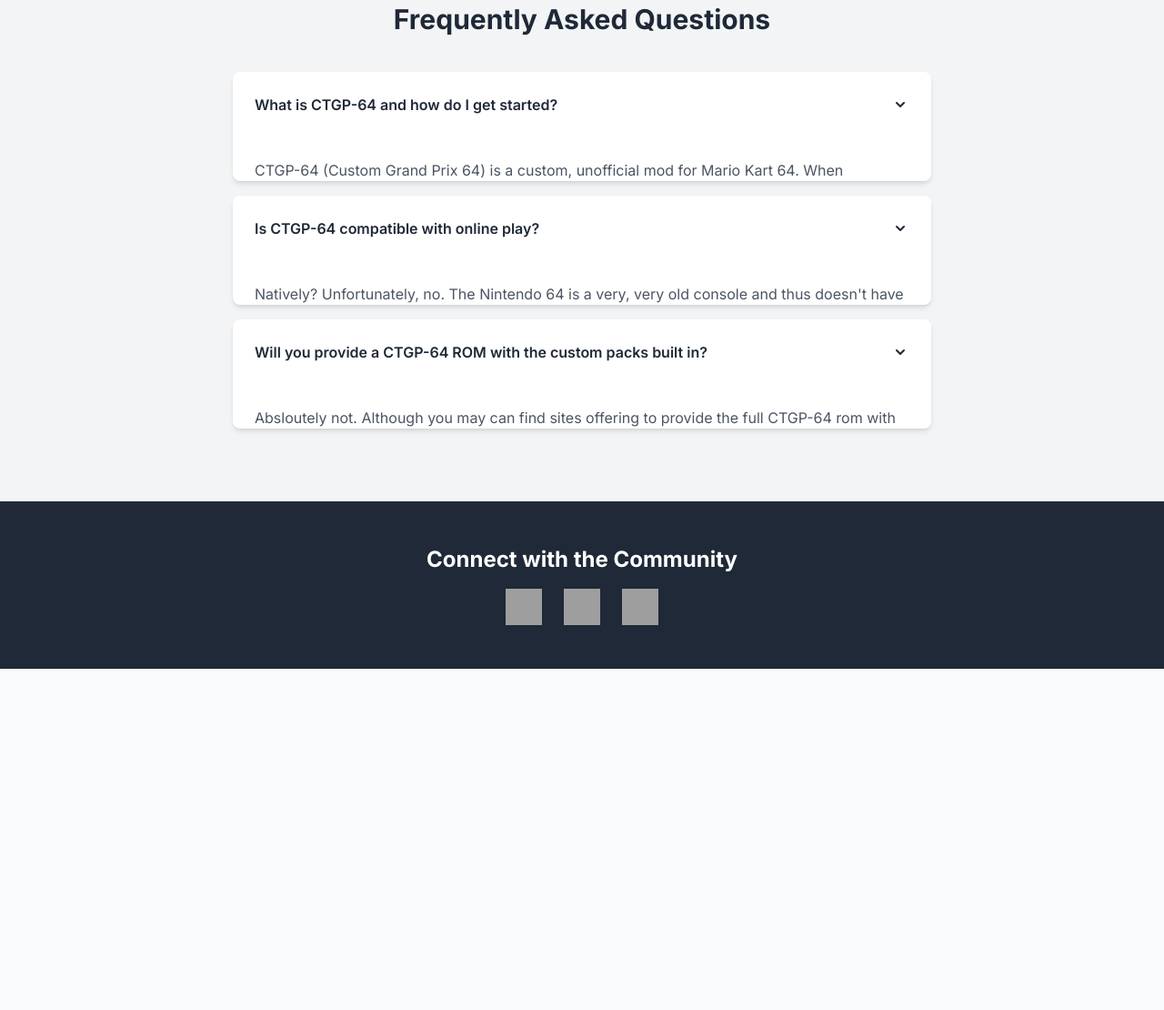
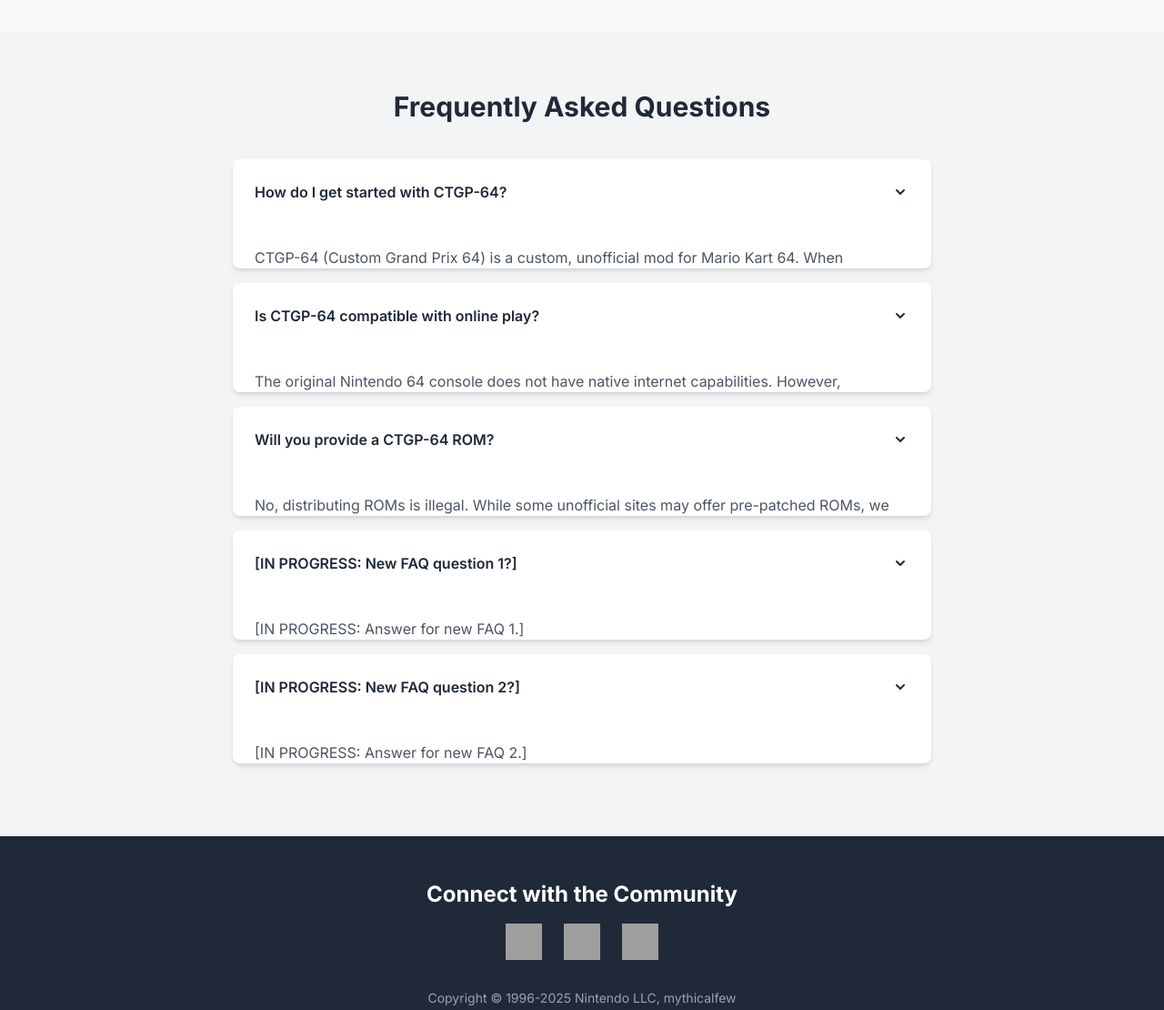
Before and after one commit to mythicalfew/ctgp-64.github.io, a plain HTML site: page index.html in a window 1280 px wide. Shown: the part 1545-2655 px from the top of the page at 91% size. Before the commit the page ends 2280 px from the top, so only its background shows below. Drawn offline with nearby package versions, Linux system fonts and the light colour scheme; grey boxes are pictures that could not be loaded.

Commit message:
Update index.html

```diff
--- a/index.html
+++ b/index.html
@@ -5,6 +5,10 @@
     <meta charset="UTF-8">
     <meta name="viewport" content="width=device-width, initial-scale=1.0">
     <title>CTGP-64 - Mario Kart 64 Mod Pack</title>
+        <!-- SEO: Meta description for search engine results. -->
+    <meta name="description" content="Explore CTGP-64, a custom unofficial mod for Mario Kart 64, featuring over 20 new tracks and quality-of-life upgrades.">
+    <!-- SEO: Keywords to help search engines understand the page content. -->
+    <meta name="keywords" content="CTGP-64, Mario Kart 64, MK64, custom tracks, mod, custom grand prix, Nintendo 64, N64, mythicalfew">
     <!-- Favicon: The small icon that appears in the browser tab. -->
     <link rel="icon" type="image/svg+xml" href="https://raw.githubusercontent.com/mythicalfew/ctgp64site/refs/heads/main/ctgpicon.svg">
     <!-- Tailwind CSS: This is a styling framework that uses utility classes to quickly build designs. We're loading it from a CDN (Content Delivery Network). -->
@@ -28,6 +32,60 @@
             transition: max-height 0.5s ease-in;
         }
     </style>
+</head>
+<body class="bg-gray-50 text-gray-800">
+       /* This imports the 'Inter' font from Google Fonts. */
+        @import url('https://fonts.googleapis.com/css2?family=Inter:wght@400;600;700&display=swap');
+        body {
+            font-family: 'Inter', sans-serif;
+        }
+        /* Custom CSS for accordion behavior. */
+        /* The `max-height: 0` and `overflow: hidden` properties hide the content initially. */
+        .accordion-content {
+            max-height: 0;
+            overflow: hidden;
+            transition: max-height 0.3s ease-out; /* This creates a smooth animation when the accordion opens/closes. */
+        }
+        /* The `open` class is added by the JavaScript when the button is clicked, revealing the content. */
+        .accordion-content.open {
+            max-height: 500px; /* This value should be large enough to contain all your content. */
+            transition: max-height 0.5s ease-in;
+        }
+    </style>
+
+    <!-- SEO: JSON-LD Structured Data for FAQ. This helps search engines display your FAQs directly in the search results as rich snippets. -->
+    <script type="application/ld+json">
+    {
+      "@context": "https://schema.org",
+      "@type": "FAQPage",
+      "mainEntity": [
+        {
+          "@type": "Question",
+          "name": "How do I get started with CTGP-64?",
+          "acceptedAnswer": {
+            "@type": "Answer",
+            "text": "CTGP-64 (Custom Grand Prix 64) is a custom, unofficial mod for Mario Kart 64. When released, you will need a legitimate Mario Kart 64 ROM to patch it with. The website will provide a patching utility for this purpose."
+          }
+        },
+        {
+          "@type": "Question",
+          "name": "Is CTGP-64 compatible with online play?",
+          "acceptedAnswer": {
+            "@type": "Answer",
+            "text": "The original Nintendo 64 console does not have native internet capabilities. However, emulators can utilize a feature called 'Netplay' to enable online multiplayer. You can find more information about Netplay and how to set it up on the Play64 Netplay plugin page."
+          }
+        },
+        {
+          "@type": "Question",
+          "name": "Will you provide a CTGP-64 ROM?",
+          "acceptedAnswer": {
+            "@type": "Answer",
+            "text": "No, distributing ROMs is illegal. While some unofficial sites may offer pre-patched ROMs, we do not endorse this practice. We recommend using a legitimate copy of Mario Kart 64 that you have dumped yourself."
+          }
+        }
+      ]
+    }
+    </script>
 </head>
 <body class="bg-gray-50 text-gray-800">
 
@@ -74,10 +132,11 @@
             </div>
             <div class="prose max-w-none">
                 <p>
-                    CTGP-64 (short for Custom Grand Prix 64) is a mod and rom hack for the 1996 video game Mario Kart 64 by Nintendo. When complete, it will add 20 new tracks, with new remixes from newer games as well as original tracks created by me
+                    CTGP-64 (Custom Grand Prix 64) is an unofficial custom mod for the classic Nintendo game, Mario Kart 64. When complete, the mod will add over 20 new tracks, including remixes from newer games and original creations.
                 </p>
                 <p>
-                    Inspired by the likes of MK64AU, CTGP-R & CTGP-7, CTGP-64 will feature many quality of life upgrades as well. As of this moment, it is currently in development and no demos/official release is avaliable yet. I'm looking for a 2026 release, however.
+                    Inspired by popular mods like MK64AU, CTGP-R, and CTGP-7, CTGP-64 is designed to bring many quality-of-life upgrades to the game. The project is currently in development with a target release date in 2026. No official demos or releases are available yet.
+                </p>
             </div>
         </div>
     </section>
@@ -106,7 +165,7 @@
             <div class="bg-white rounded-lg shadow-md mb-4 overflow-hidden">
                 <!-- `accordion-header` is the button that a user clicks. -->
                 <button class="accordion-header w-full flex justify-between items-center p-6 font-semibold text-left focus:outline-none transition-colors duration-300 hover:bg-gray-50">
-                    <span>What is CTGP-64 and how do I get started?</span>
+                    <span>How do I get started with CTGP-64?</span>
                     <!-- This SVG icon acts as an arrow that rotates when clicked. -->
                     <svg class="w-5 h-5 transform transition-transform duration-300" viewBox="0 0 20 20" fill="currentColor">
                         <path fill-rule="evenodd" d="M5.293 7.293a1 1 0 011.414 0L10 10.586l3.293-3.293a1 1 0 111.414 1.414l-4 4a1 1 0 01-1.414 0l-4-4a1 1 0 010-1.414z" clip-rule="evenodd" />
@@ -114,7 +173,7 @@
                 </button>
                 <!-- `accordion-content` is the hidden section that appears when the button is clicked. -->
                 <div class="accordion-content p-6 text-gray-600">
-                    <p>CTGP-64 (Custom Grand Prix 64) is a custom, unofficial mod for Mario Kart 64. When completed, you will need a legit Mario Kart 64 ROM to patch it with.</p>
+                    <p>CTGP-64 (Custom Grand Prix 64) is a custom, unofficial mod for Mario Kart 64. When released, you will need a legitimate Mario Kart 64 ROM to patch it with. The website will provide a patching utility for this purpose.</p>
                 </div>
             </div>
 
@@ -127,20 +186,46 @@
                     </svg>
                 </button>
                 <div class="accordion-content p-6 text-gray-600">
-                    <p>Natively? Unfortunately, no. The Nintendo 64 is a very, very old console and thus doesn't have internet capabilities. Hell, Nintendo consoles didn't start having it until the DS in 2004. Fortunately, there is one thing you can do, and it's called Netplay. TBH I've never tried it out, but i heard it works and it allows people to play online. Try it: https://www.play64.com/netplay-plugin/ </p>
+                    <p>The original Nintendo 64 console does not have native internet capabilities. However, emulators can utilize a feature called "Netplay" to enable online multiplayer. You can find more information about Netplay and how to set it up on the <a href="https://www.play64.com/netplay-plugin/" target="_blank" class="text-indigo-600 hover:text-indigo-800 underline">Play64 Netplay plugin page</a>.</p>
                 </div>
             </div>
 
             <!-- FAQ Item 3 -->
             <div class="bg-white rounded-lg shadow-md mb-4 overflow-hidden">
                 <button class="accordion-header w-full flex justify-between items-center p-6 font-semibold text-left focus:outline-none transition-colors duration-300 hover:bg-gray-50">
-                    <span>Will you provide a CTGP-64 ROM with the custom packs built in?</span>
+                    <span>Will you provide a CTGP-64 ROM?</span>
                     <svg class="w-5 h-5 transform transition-transform duration-300" viewBox="0 0 20 20" fill="currentColor">
                         <path fill-rule="evenodd" d="M5.293 7.293a1 1 0 011.414 0L10 10.586l3.293-3.293a1 1 0 111.414 1.414l-4 4a1 1 0 01-1.414 0l-4-4a1 1 0 010-1.414z" clip-rule="evenodd" />
                     </svg>
                 </button>
                 <div class="accordion-content p-6 text-gray-600">
-                    <p>Absloutely not. Although you may can find sites offering to provide the full CTGP-64 rom with the tracks already patched in, it is unofficial and is not recommended. Sending ROMs is illegal and i am required by law to not share that. Please use your original MK64 copy that you dumped.</p>
+                    <p>No, distributing ROMs is illegal. While some unofficial sites may offer pre-patched ROMs, we do not endorse this practice. We recommend using a legitimate copy of Mario Kart 64 that you have dumped yourself.</p>
+                </div>
+            </div>
+
+            <!-- FAQ Item 4 (New Placeholder) -->
+            <div class="bg-white rounded-lg shadow-md mb-4 overflow-hidden">
+                <button class="accordion-header w-full flex justify-between items-center p-6 font-semibold text-left focus:outline-none transition-colors duration-300 hover:bg-gray-50">
+                    <span>[IN PROGRESS: New FAQ question 1?]</span>
+                    <svg class="w-5 h-5 transform transition-transform duration-300" viewBox="0 0 20 20" fill="currentColor">
+                        <path fill-rule="evenodd" d="M5.293 7.293a1 1 0 011.414 0L10 10.586l3.293-3.293a1 1 0 111.414 1.414l-4 4a1 1 0 01-1.414 0l-4-4a1 1 0 010-1.414z" clip-rule="evenodd" />
+                    </svg>
+                </button>
+                <div class="accordion-content p-6 text-gray-600">
+                    <p>[IN PROGRESS: Answer for new FAQ 1.]</p>
+                </div>
+            </div>
+
+            <!-- FAQ Item 5 (New Placeholder) -->
+            <div class="bg-white rounded-lg shadow-md mb-4 overflow-hidden">
+                <button class="accordion-header w-full flex justify-between items-center p-6 font-semibold text-left focus:outline-none transition-colors duration-300 hover:bg-gray-50">
+                    <span>[IN PROGRESS: New FAQ question 2?]</span>
+                    <svg class="w-5 h-5 transform transition-transform duration-300" viewBox="0 0 20 20" fill="currentColor">
+                        <path fill-rule="evenodd" d="M5.293 7.293a1 1 0 011.414 0L10 10.586l3.293-3.293a1 1 0 111.414 1.414l-4 4a1 1 0 01-1.414 0l-4-4a1 1 0 010-1.414z" clip-rule="evenodd" />
+                    </svg>
+                </button>
+                <div class="accordion-content p-6 text-gray-600">
+                    <p>[IN PROGRESS: Answer for new FAQ 2.]</p>
                 </div>
             </div>
 
@@ -168,6 +253,8 @@
                     <img src="https://raw.githubusercontent.com/mythicalfew/ctgp64site/refs/heads/main/discord.svg" alt="Discord Logo" class="w-10 h-10">
                 </a>
             </div>
+             <!-- Copyright text added to the bottom of the footer. -->
+            <p class="text-gray-400 mt-8 text-sm">Copyright &copy; 1996-2025 Nintendo LLC, mythicalfew</p>
         </div>
     </footer>
 
```
